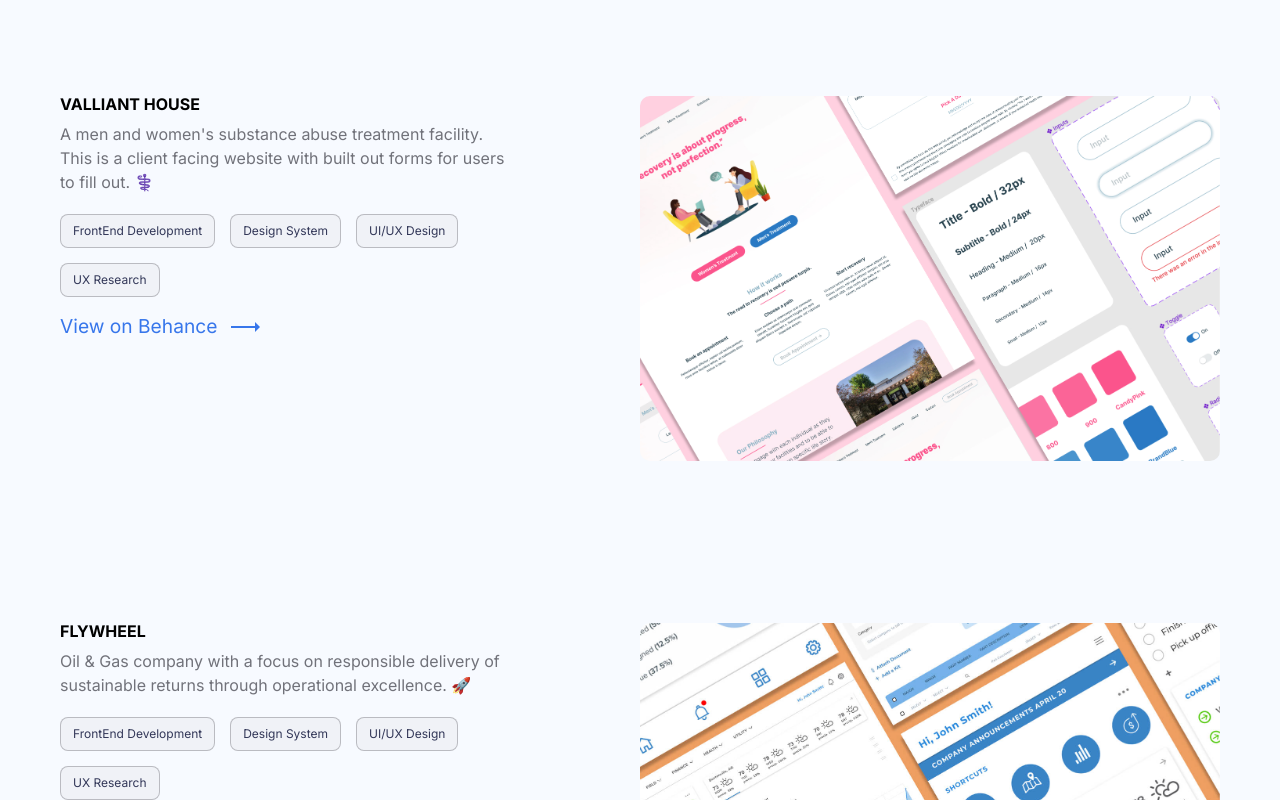
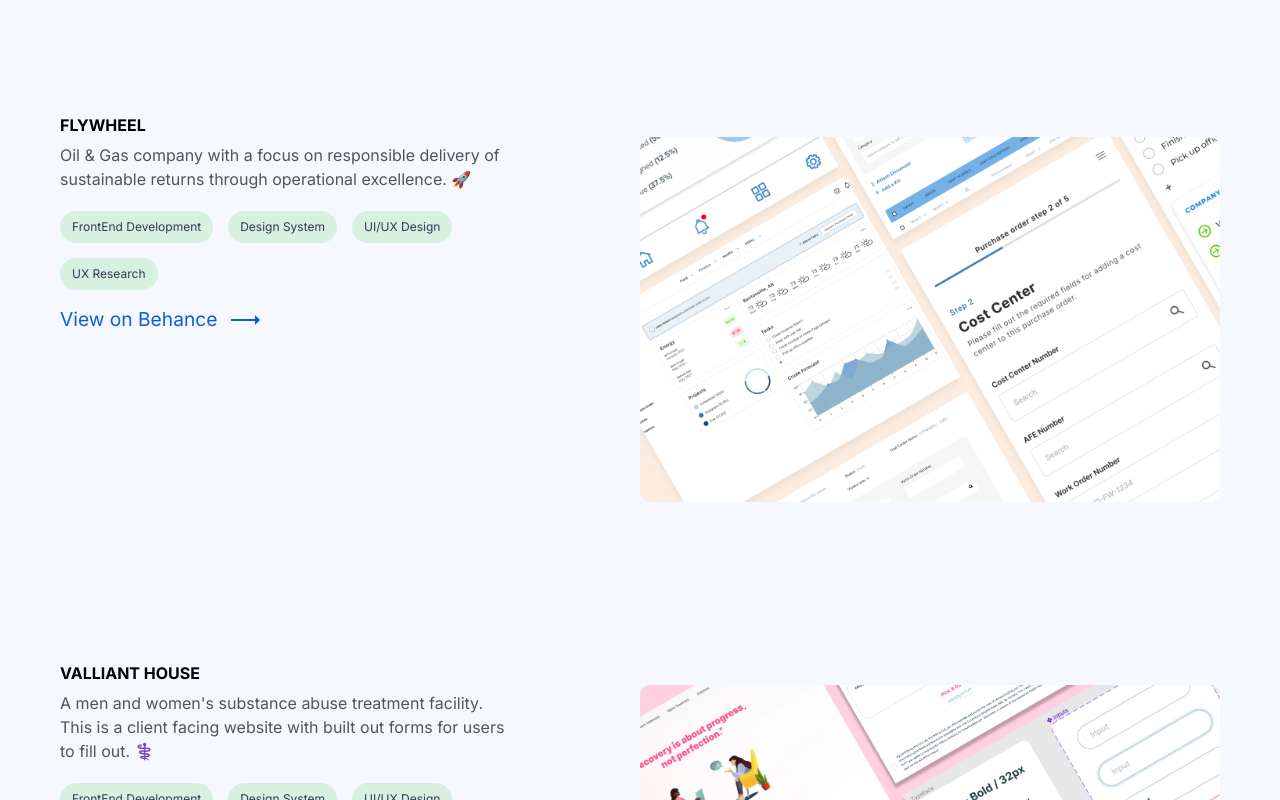
Before and after one commit to morganramsey08/portfolio, a React (Create React App) app: page / in a window 1280 px wide. Shown: the part 1560-2360 px from the top of the page. Built offline with nearby package versions, Linux system fonts and the light colour scheme.

Commit message:
Portfolio update

```diff
--- a/src/components/work/data.js
+++ b/src/components/work/data.js
@@ -16,6 +16,20 @@
   },
   {
     id: "2",
+    Name: "Flywheel",
+    Description:
+      "Oil & Gas company with a focus on responsible delivery of sustainable returns through operational excellence. 🚀",
+    Tags: [
+      "FrontEnd Development",
+      "Design System",
+      "UI/UX Design",
+      "UX Research",
+    ],
+    Behance: "https://www.behance.net/gallery/158931125/Flywheel-Energy",
+    img: flywheelImage,
+  },
+  {
+    id: "3",
     Name: "Valliant House",
     Description:
       "A men and women's substance abuse treatment facility.  This is a client facing website with built out forms for users to fill out. ⚕️",
@@ -28,20 +42,6 @@
     Behance: "https://www.behance.net/gallery/177720559/Valliant-House",
     img: vhouseImage,
     alt: "Client portal for ",
-  },
-  {
-    id: "3",
-    Name: "Flywheel",
-    Description:
-      "Oil & Gas company with a focus on responsible delivery of sustainable returns through operational excellence. 🚀",
-    Tags: [
-      "FrontEnd Development",
-      "Design System",
-      "UI/UX Design",
-      "UX Research",
-    ],
-    Behance: "https://www.behance.net/gallery/158931125/Flywheel-Energy",
-    img: flywheelImage,
   },
   {
     id: "4",
--- a/src/components/work/index.scss
+++ b/src/components/work/index.scss
@@ -161,9 +161,8 @@
         }
 
         .tag {
-          background-color: $grey-15;
-          border: 1px solid $copy-25;
-          border-radius: 8px;
+          background-color: $lime-26;
+          border-radius: 20px;
           color: $midnight;
           font-size: 0.75rem;
           margin-right: 15px;
@@ -206,9 +205,14 @@
           margin: 0px 0 100px auto;
         }
 
-        img {
+        a {
           border-radius: 10px;
           max-width: 100%;
+          display: block;
+          img {
+            border-radius: 10px;
+            max-width: 100%;
+          }
         }
       }
 
@@ -220,6 +224,14 @@
         width: 220px;
         text-decoration: none;
         position: relative;
+
+        &.img-link {
+          width: 100%;
+          &::before,
+          &::after {
+            display: none;
+          }
+        }
 
         &::before {
           content: "";
--- a/src/components/work/index.tsx
+++ b/src/components/work/index.tsx
@@ -42,7 +42,14 @@
                   </a>
                 </div>
                 <div className="port-image">
-                  <img src={item.img} alt={item.alt} />
+                  <a
+                    href={item.Behance}
+                    className="img-link"
+                    target="_blank"
+                    rel="noreferrer"
+                  >
+                    <img src={item.img} alt={item.alt} />
+                  </a>
                 </div>
               </div>
             );
--- a/src/styles/_colors.scss
+++ b/src/styles/_colors.scss
@@ -1,10 +1,10 @@
 $copy: hsla(251, 19%, 11%, 1);
-$copy-60: #71727a;
+$copy-60: #53545a;
 $copy-80: rgba($copy, 0.8);
 $copy-25: rgba($copy, 0.25);
 
-$brand-blue: hsla(219, 82%, 57%, 1);
-$brand-blue-04: hsla(219, 82%, 57%, 0.04);
+$brand-blue: hsla(219, 82%, 47%, 1);
+$brand-blue-04: hsla(219, 82%, 47%, 0.04);
 
 $grey: hsla(0, 0%, 79%, 1);
 $grey-62: rgba($grey, 0.62);
--- a/src/styles/_main.scss
+++ b/src/styles/_main.scss
@@ -15,7 +15,7 @@
     text-align: center;
 
     &.primary {
-      background-color: hsla(219, 82%, 57%, 1);
+      background-color: hsla(219, 82%, 47%, 1);
     }
 
     &:hover {
```
Also changed, not shown: src/img/portfolio/flywheel-app.jpg.
